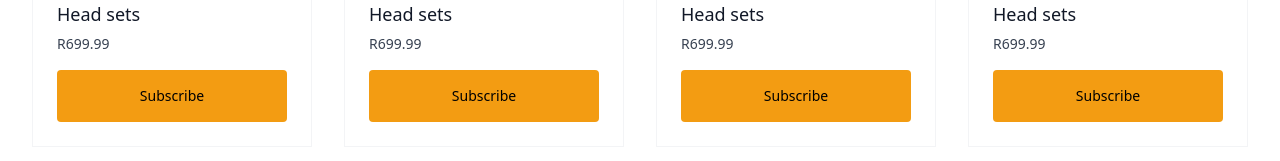
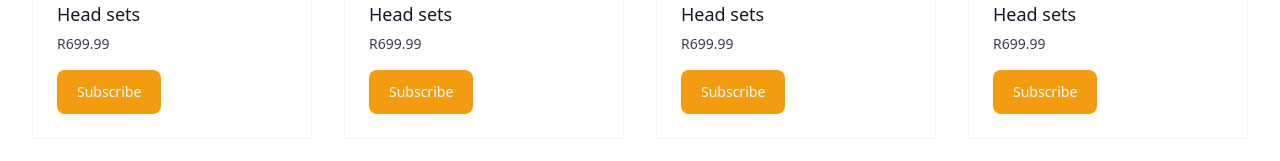
Before and after one commit to Mpilo-Pillz/react-playground, a React (Vite) app in the folder tailwind-reduxtoolkit-formik/: page / in a window 1280 px wide. Shown: the part 661-822 px from the top of the page. Built offline with nearby package versions, Linux system fonts and the light colour scheme.

Commit message:
using button variants

```diff
--- a/tailwind-reduxtoolkit-formik/src/components/Shopping/ProductCard.tsx
+++ b/tailwind-reduxtoolkit-formik/src/components/Shopping/ProductCard.tsx
@@ -55,9 +55,7 @@ const ProductCard: React.FC<Props> = ({
         <p className="mt-1.5 text-sm text-gray-700">R{price}</p>
 
         <form className="mt-4">
-          <Button className="block w-full rounded bg-primary p-4 text-sm font-medium transition hover:scale-105">
-            {buttonText}
-          </Button>
+          <Button>{buttonText}</Button>
         </form>
       </div>
     </div>
--- a/tailwind-reduxtoolkit-formik/src/components/forms/auth/LoginForm.tsx
+++ b/tailwind-reduxtoolkit-formik/src/components/forms/auth/LoginForm.tsx
@@ -34,7 +34,7 @@ const LoginForm: React.FC<FormProps> = ({ isValid, loading }) => {
 
         <Button
           type="submit"
-          className="inline-block rounded-lg bg-secondary px-5 py-3 text-sm font-medium text-white"
+          variant="secondary"
           disabled={!isValid || loading}
         >
           Sign in
--- a/tailwind-reduxtoolkit-formik/src/components/forms/auth/RegisterForm.tsx
+++ b/tailwind-reduxtoolkit-formik/src/components/forms/auth/RegisterForm.tsx
@@ -55,8 +55,8 @@ const RegisterForm: React.FC<FormProps> = ({ isValid, loading }) => {
 
         <Button
           type="submit"
-          className="inline-block rounded-lg bg-secondary px-5 py-3 text-sm font-medium text-white"
           disabled={!isValid || loading}
+          variant="secondary"
         >
           Sign up
         </Button>
```
